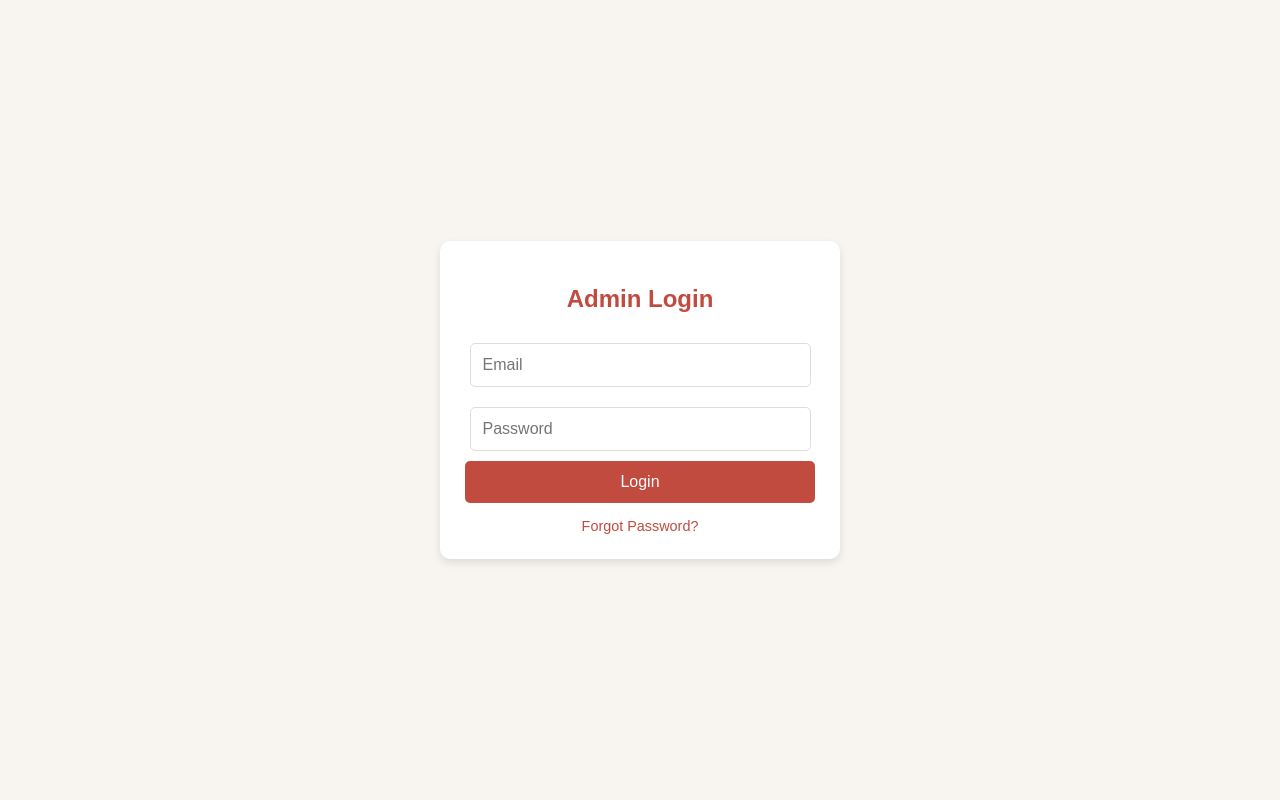
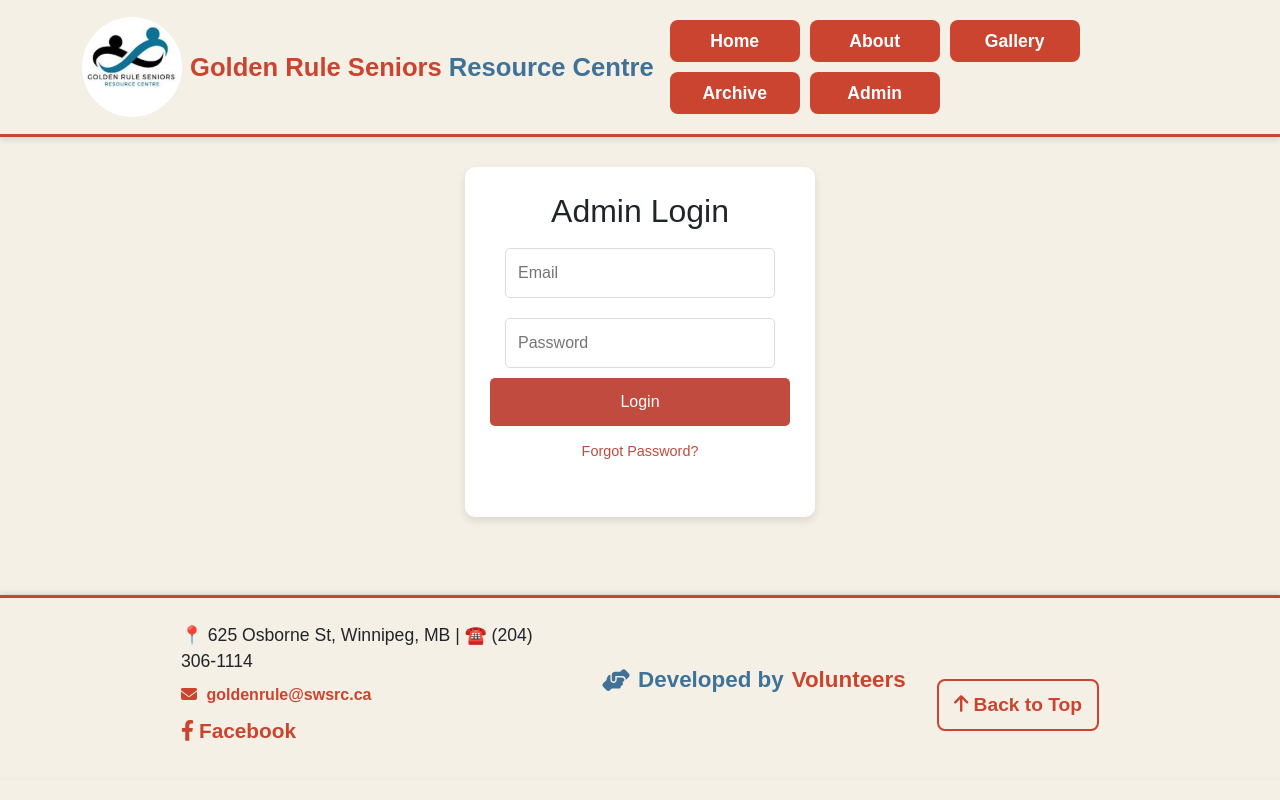
Before and after one commit to bgiranzumrut/golden_rule_calendar_project, a PHP site: page /golden_rule_calendar_project/public/login.php in a window 1280 px wide. Run offline with PHP 8.4, Linux system fonts and the light colour scheme.

Commit message:
Fixed the home page directory from brand image

```diff
--- a/public/header.php
+++ b/public/header.php
@@ -1,6 +1,6 @@
 <nav class="navbar navbar-expand-lg navbar-light custom-navbar">
     <div class="container">
-        <a class="navbar-brand d-flex" href="./index.php">
+        <a class="navbar-brand d-flex" href="/golden_rule_calendar_project/index.php">
             <img src="/golden_rule_calendar_project/uploads/logo.png" alt="Golden Rule Calendar Logo" class="navbar-logo me-2">
             <span class="brand-title">
                 <span class="highlight">Golden Rule Seniors</span> Resource Centre
@@ -15,112 +15,106 @@
 <li class="nav-item"><a class="nav-link" href="/golden_rule_calendar_project/public/about.php">About</a></li>
 <li class="nav-item"><a class="nav-link" href="/golden_rule_calendar_project/public/gallery.php">Gallery</a></li>
 <li class="nav-item">
-    <a class="nav-link" href="/golden_rule_calendar_project/public/archive.php">Event Archive</a>
+    <a class="nav-link" href="/golden_rule_calendar_project/public/archive.php">Archive</a>
 </li>
-<li class="nav-item"><a class="nav-link btn btn-danger text-white px-3" href="/golden_rule_calendar_project//public/login.php">Admin Login</a></li>
+<li class="nav-item"><a class="nav-link btn btn-danger text-white px-3" href="/golden_rule_calendar_project/public/login.php">Admin</a></li>
 
             </ul>
         </div>
     </div>
 </nav>
 
-<style>
-/* ABOUT PAGE STYLES */
-.about-container {
-    max-width: 1000px;
-    margin: auto;
-    padding: 20px;
+ <style>
+.custom-navbar {
+  background-color: var(--primary-cream);
+  border-bottom: 3px solid var(--primary-red);
+  box-shadow: 0 3px 6px rgba(0, 0, 0, 0.1);
+  padding: 12px 0;
 }
 
-/* Info Section */
-.info {
-    text-align: center;
-    background-color: var(--primary-cream);
-    padding: 20px;
-    border-radius: 8px;
-    box-shadow: 0 2px 4px rgba(0, 0, 0, 0.1);
+.navbar-brand {
+  display: flex;
+  align-items: center;
 }
 
-.info-text p {
-    font-size: 1.2rem;
-    line-height: 1.5;
-    color: var(--text-dark);
+.brand-title {
+  font-size: 1.6rem;
+  font-weight: 700;
+  color: var(--primary-blue);
 }
 
-/* Contact Section */
-.contact {
-    text-align: center;
-    margin-top: 20px;
+.highlight {
+  color: var(--primary-red);
+  font-weight: 00; /* Make it even bolder */
 }
 
-.contact h2 {
-    color: var(--primary-blue);
-    font-size: 1.5rem;
+.navbar-logo {
+  width: 100px; /* Adjust for smaller screens */
+  height: 100px;
+  border-radius: 50%;
 }
 
-.contact p {
-    font-size: 1rem;
-    margin: 5px 0;
+.navbar-nav {
+  display: flex;
+  align-items: center;
+  gap: 15px;
 }
 
-.contact a {
-    color: var(--primary-red);
-    font-weight: bold;
-    text-decoration: none;
+.navbar-nav .nav-link:hover,
+.navbar-nav .nav-link:focus {
+  background-color: var(--hover-blue);
+  box-shadow: 0 2px 4px rgba(0, 0, 0, 0.15);
+  transform: scale(1.05);
+  color: var(--white);
 }
 
-.contact a:hover {
-    text-decoration: underline;
-    color: var(--primary-blue);
+/* Admin Login Link Styling */
+
+.navbar-nav .nav-link {
+  background-color: var(--primary-red);
+  color: var(--white);
+  font-size: 1.1rem;
+  font-weight: bold;
+  padding: 8px 16px;
+  border-radius: 8px;
+  transition: background 0.3s ease, box-shadow 0.2s ease;
 }
 
-/* Location Map */
-section div img {
-    max-width: 100%;
-    height: auto;
-    border-radius: 5px;
-    box-shadow: 0 2px 4px rgba(0, 0, 0, 0.1);
+.nav-link {
+  font-size: 1.1rem;
+  font-weight: bold;
+  padding: 15px 15px;
+  transition: all 0.3s ease-in-out;
+  width: 130px;
 }
 
-/* Team Section */
-.team {
-    margin-top: 20px;
-    background-color: var(--bg-light);
-    padding: 15px;
-    border-radius: 8px;
+.navbar-nav .nav-link.active {
+  background-color: var(--primary-blue);
+}
+.navbar-nav .nav-link:hover {
+  background-color: var(--hover-blue);
+  transform: scale(1.05);
+  background-color: var(--hover-blue);
+}
+.navbar-nav {
+  display: flex;
+  align-items: center;
+  gap: 10px;
+  flex-wrap: wrap; /* Ensures items wrap properly on small screens */
 }
 
-.team h2 {
-    text-align: center;
-    color: var(--primary-blue);
+.navbar-nav a {
+  text-align: center;
 }
 
-.team ul {
-    list-style: none;
-    padding: 0;
+.navbar-toggler:focus {
+  outline: none;
+  box-shadow: none;
 }
 
-.team li {
-    background: var(--white);
-    padding: 10px;
-    margin: 10px 0;
-    border-left: 5px solid var(--primary-red);
-    border-radius: 5px;
-    box-shadow: 0 2px 4px rgba(0, 0, 0, 0.1);
+.navbar-toggler {
+  border: none;
+  font-size: 1.5rem;
 }
 
-/* Responsive Design */
-@media (max-width: 768px) {
-    .info-text p {
-        font-size: 1rem;
-    }
-
-    .contact h2 {
-        font-size: 1.3rem;
-    }
-
-    .team h2 {
-        font-size: 1.3rem;
-    }
-}
 </style>
--- a/public/login.php
+++ b/public/login.php
@@ -1,6 +1,8 @@
 <?php
+
 session_start();
 include_once '../config/db_connection.php';
+include("header.php");
 
 if ($_SERVER['REQUEST_METHOD'] === 'POST') {
     $email = $_POST['email'];
@@ -37,18 +39,22 @@ if ($_SERVER['REQUEST_METHOD'] === 'POST') {
     <meta charset="UTF-8">
     <meta name="viewport" content="width=device-width, initial-scale=1.0">
     <title>Admin Login</title>
+    <link rel="stylesheet" href="../styles/styles.css">
     <style>
         body {
     font-family: Arial, sans-serif;
     margin: 0;
     padding: 0;
+
+    background-color: #f8f5f0; /* Match your website’s background */
+}
+
+.container {
+    text-align: center;
     display: flex;
     justify-content: center;
     align-items: center;
-    height: 100vh;
-    background-color: #f8f5f0; /* Match your website’s background */
 }
-
 form {
     background: white;
     padding: 25px;
@@ -56,6 +62,8 @@ form {
     box-shadow: 0 4px 8px rgba(0, 0, 0, 0.1);
     width: 350px; /* Adjust width */
     text-align: center; /* Center everything */
+    height: 350px; /* Adjust height */
+    margin: 30px;
 }
 
 h2 {
@@ -108,9 +116,18 @@ form button:hover {
     text-decoration: underline;
 }
 
+.nav-link {
+  font-size: 1.1rem;
+  font-weight: bold;
+  padding: 15px 15px;
+  transition: all 0.3s ease-in-out;
+  width: 130px;
+}
+
     </style>
 </head>
 <body>
+<div class="container">
     <form method="POST" action="">
         <h2>Admin Login</h2>
         <input type="email" name="email" placeholder="Email" required>
@@ -119,7 +136,9 @@ form button:hover {
         <?php if (isset($error)) { echo "<p class='error'>$error</p>"; } ?>
         <a href="../views/password_recovery.php" class="forgot-password">Forgot Password?</a>
     </form>
+</div>
 
 
 </body>
 </html>
+<?php include("footer.php");
--- a/styles/styles.css
+++ b/styles/styles.css
@@ -32,21 +32,12 @@ body {
 .navbar-brand {
   display: flex;
   align-items: center;
-  gap: 16px;
-  flex-wrap: wrap; /* Ensures text doesn't overlap */
-}
-#current-month {
-  font-size: 2rem; /* Increase size */
-  font-weight: 700; /* Extra bold */
-  color: var(--primary-red);
-  text-transform: uppercase; /* Make it stand out */
 }
 
 .brand-title {
-  font-size: 1.5rem;
+  font-size: 1.6rem;
   font-weight: 700;
   color: var(--primary-blue);
-  white-space: nowrap; /* Prevents text from wrapping unexpectedly */
 }
 
 .highlight {
@@ -60,9 +51,10 @@ body {
   border-radius: 50%;
 }
 
-.navbar-nav .nav-item {
-  margin-right: 10px;
-  margin-bottom: 5px; /* Reduce excessive spacing */
+.navbar-nav {
+  display: flex;
+  align-items: center;
+  gap: 15px;
 }
 
 .navbar-nav .nav-link:hover,
@@ -86,7 +78,11 @@ body {
 }
 
 .nav-link {
-  width: 150px;
+  font-size: 1.1rem;
+  font-weight: bold;
+  padding: 15px 15px;
+  transition: all 0.3s ease-in-out;
+  width: 130px;
 }
 
 .navbar-nav .nav-link.active {
@@ -116,6 +112,13 @@ body {
 .navbar-toggler {
   border: none;
   font-size: 1.5rem;
+}
+
+#current-month {
+  font-size: 2rem; /* Increase size */
+  font-weight: 700; /* Extra bold */
+  color: var(--primary-red);
+  text-transform: uppercase; /* Make it stand out */
 }
 
 /* Responsive Navbar for Small Screens */
```
Lines whose indentation alone changed are shown as unchanged.
